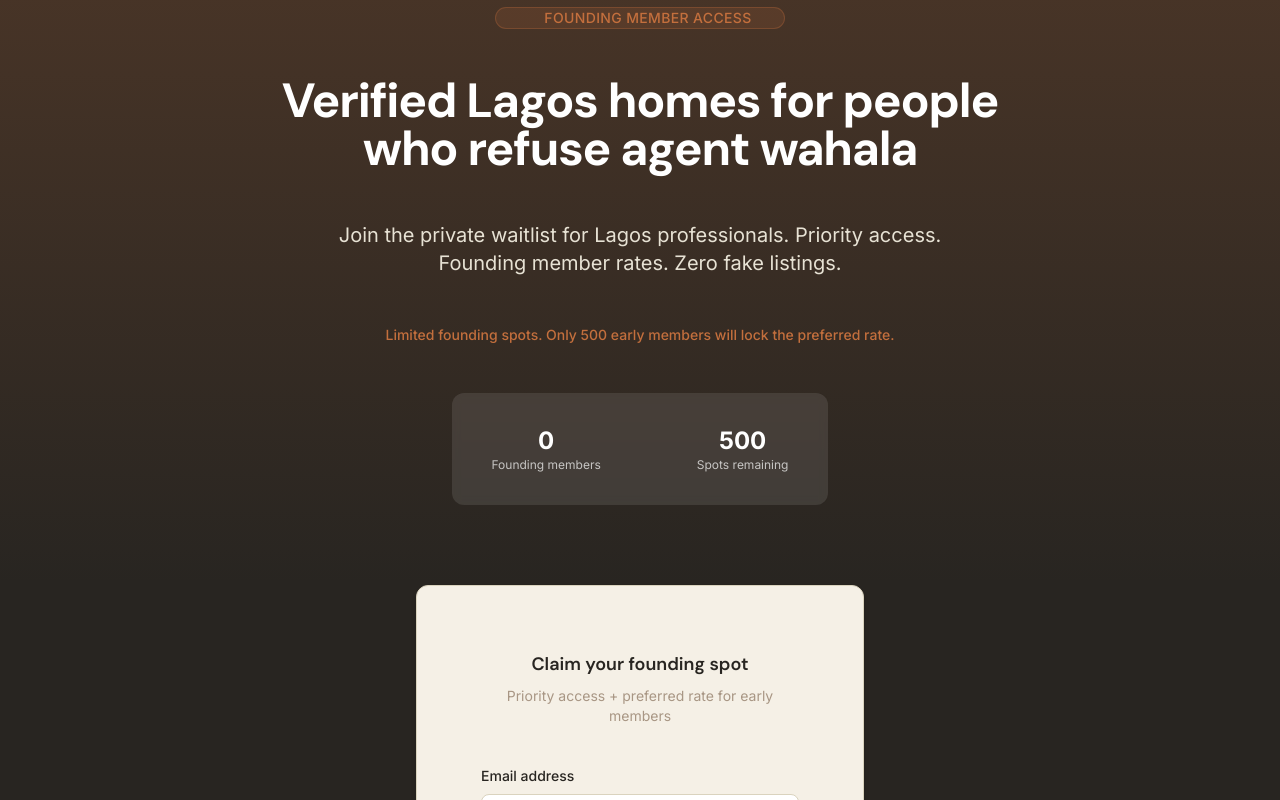
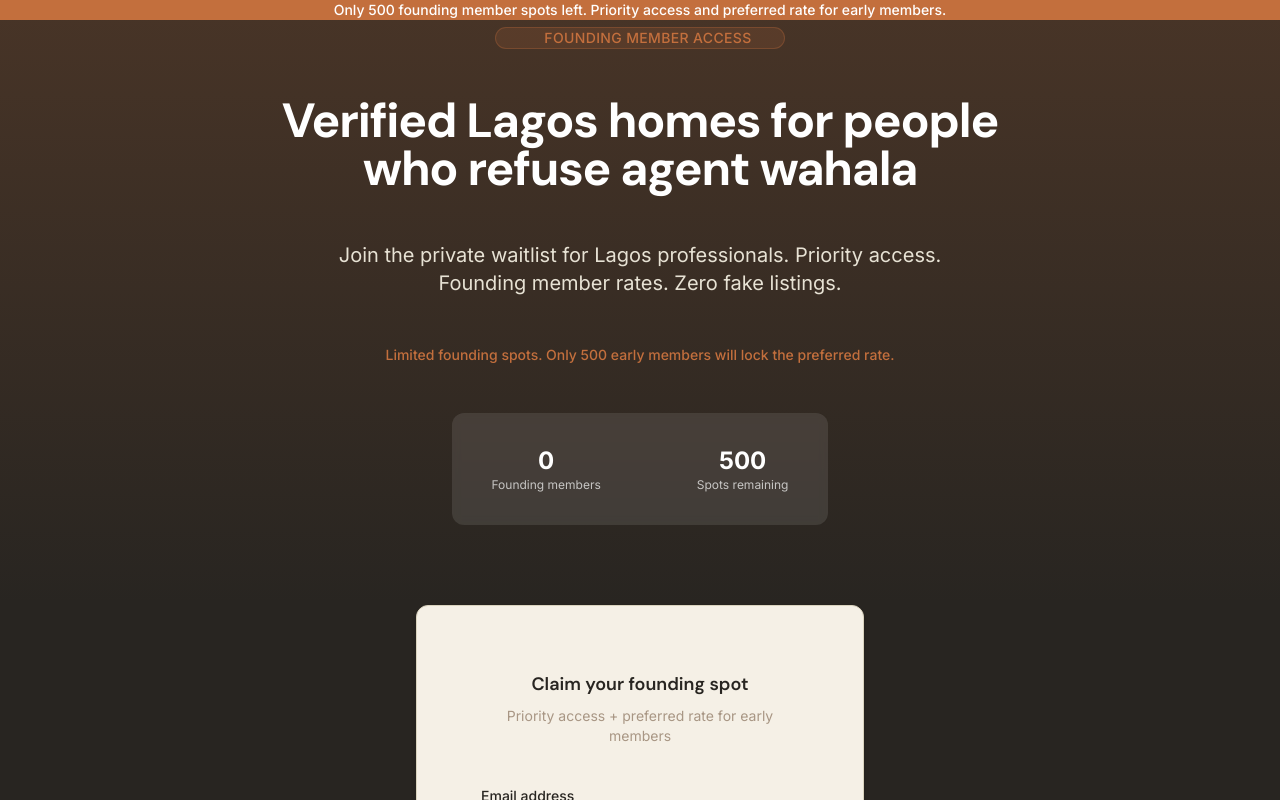
Before and after one commit to FADAREC/ShelterPoint-NG, a Next.js app: page / in a window 1280 px wide. Shown: the top 800 px of the page. Built offline with nearby package versions, Linux system fonts and the light colour scheme; no server answers; the database is empty.

Commit message:
feat: add urgency bar and keep conversion focused structure

```diff
--- a/app/page.tsx
+++ b/app/page.tsx
@@ -1,3 +1,4 @@
+import UrgencyBar from '@/components/hero/UrgencyBar';
 import Hero from '@/components/hero/Hero';
 import Problem from '@/components/sections/Problem';
 import Solution from '@/components/sections/Solution';
@@ -10,6 +11,7 @@ import Footer from '@/components/layout/Footer';
 export default function Home() {
   return (
     <main className="min-h-screen">
+      <UrgencyBar />
       <Hero />
       <Problem />
       <Solution />
```
